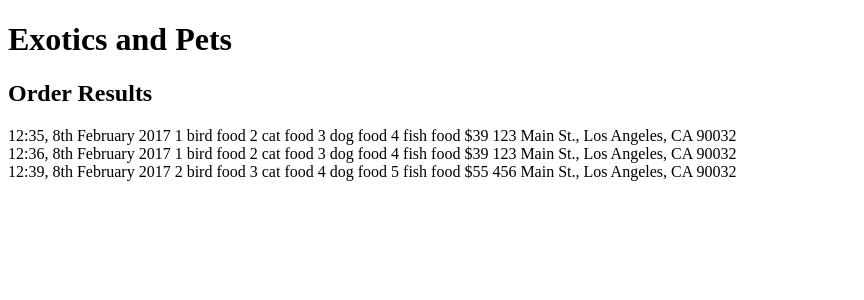
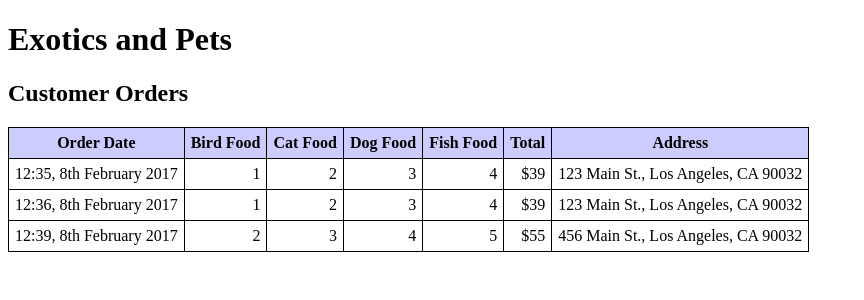
Before and after one commit to EvanGoss/PHPmySQL1, a PHP site: page /vieworder.php in a window 1280 px wide. Shown: the top 300 px of the page, without its empty margins (0-864 px from the left). Run offline with PHP 8.4, Linux system fonts and the light colour scheme.

Commit message:
Display orders in table

```diff
--- a/vieworder.php
+++ b/vieworder.php
@@ -3,28 +3,69 @@
 <head>
   <meta charset="UTF-8">
   <title>Exotics and Pets - Order Results</title>
+
+  <style type="text/css">
+    table, th, td {
+      border-collapse: collapse;
+      border: 1px solid black;
+      padding: 6px;
+    }
+
+    th {
+      background: #ccccff;
+    }
+  </style>
+
 </head>
+
 <body>
   <h1>Exotics and Pets</h1>
-  <h2>Order Results</h2>
+  <h2>Customer Orders</h2>
   <?php
     $document_root = $_SERVER['DOCUMENT_ROOT'];
-    @$fp = fopen($document_root."/cim/orders/orders.txt", 'rb');
-    flock($fp, LOCK_SH); // lock file for reading
+    @$orders = file($document_root."/cim/orders/orders.txt");
 
-    if (!$fp) {
+    $number_of_orders = count($orders);
+
+    if ($number_of_orders == 0) {
       echo "<p><strong>No orders pending.<br />
         Please try again later.</strong></p>";
       exit;
     }
 
-    while (!feof($fp)) {
-      $order = fgets($fp);
-      echo htmlspecialchars($order)."<br />";
+    echo "<table>\n";
+    echo "<tr>
+      <th>Order Date</th>
+      <th>Bird Food</th>
+      <th>Cat Food</th>
+      <th>Dog Food</th>
+      <th>Fish Food</th>
+      <th>Total</th>
+      <th>Address</th>
+      </tr>";
+
+    for ($i = 0; $i < $number_of_orders; $i++) {
+      // split up each line
+      $line = explode("\t", $orders[$i]);
+
+      // keep only the number of items ordered
+      $line[1] = intval($line[1]);
+      $line[2] = intval($line[2]);
+      $line[3] = intval($line[3]);
+      $line[4] = intval($line[4]);
+
+      // output each order
+      echo "<tr>
+        <td>".$line[0]."</td>
+        <td style=\"text-align: right;\">".$line[1]."</td>
+        <td style=\"text-align: right;\">".$line[2]."</td>
+        <td style=\"text-align: right;\">".$line[3]."</td>
+        <td style=\"text-align: right;\">".$line[4]."</td>
+        <td style=\"text-align: right;\">".$line[5]."</td>
+        <td>".$line[6]."</td>
+        </tr>";
     }
-
-    flock($fp, LOCK_UN); // release read lock
-    fclose($fp);
+    echo "</table>";
   ?>
 </body>
 </html>
```
